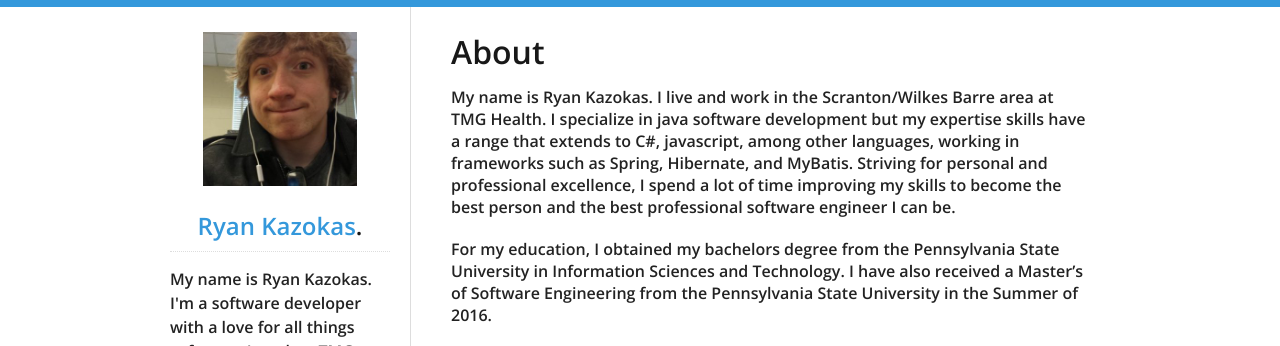
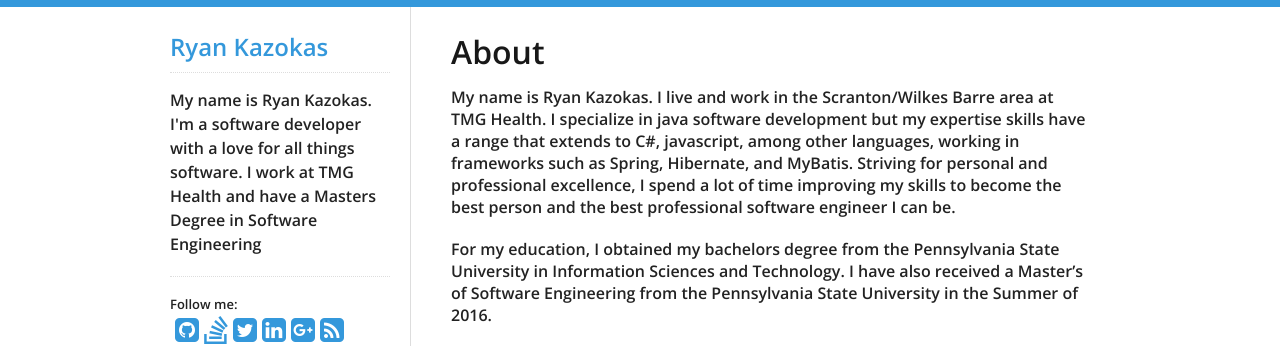
Before and after one commit to ryankazokas/ryankazokas.github.io, a Jekyll site: the page built from about.md, in a window 1280 px wide, cut to the strip 0-346 px from the top of the page. Built offline with Jekyll 4.4.1, drawn with Linux system fonts in a browser that asks for light colours; nearby versions of some CDN libraries.

Commit message:
Fix in sidebar

```diff
--- a/_includes/css/screen.css
+++ b/_includes/css/screen.css
@@ -104,7 +104,7 @@ ul.posts span {
 }
 
 nav h1, nav h2 {
-  text-align: center;
+  text-align: left;
 }
 
 #bio {
--- a/_includes/sidebar.html
+++ b/_includes/sidebar.html
@@ -1,12 +1,12 @@
 <nav>
-  <a href="/">
+  <!--<a href="/">
     {% if site.data.theme.social.gravatar %}
     <img src="http://www.gravatar.com/avatar/{{ site.data.theme.social.gravatar }}?s=200" id="gravatar" alt="My photo"/>
     {% else %}
     <img src="/ryankazokas.jpg" id="logo" style="max-width:70%;" alt="Ryan Kazokas | Software Developer"/>
     {% endif %}
-  </a>
-  <h2><a href="/">{{ site.data.theme.name }}</a>.</h2>
+  </a>-->
+  <h2><a href="/">{{ site.data.theme.name }}</a></h2>
   <div id="bio">
     <p>My name is Ryan Kazokas. I'm a software developer with a love for all things software. I work at TMG Health and have a Masters Degree in Software Engineering</p>
   </div>
```
